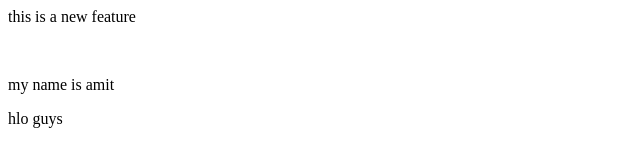
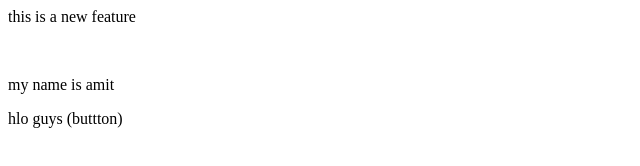
Before and after one commit to Amitrana001-igl/NEW-pull, a plain HTML site: page index.html in a window 1280 px wide. Shown: the full height of the page, 0-640 px from the left. Drawn offline with Linux system fonts and the light colour scheme.

```diff
--- a/index.html
+++ b/index.html
@@ -3,4 +3,4 @@
 <p>
     my name is amit
 </p>
-<p> hlo guys </p>
+<p> hlo guys (buttton)</p>
```
